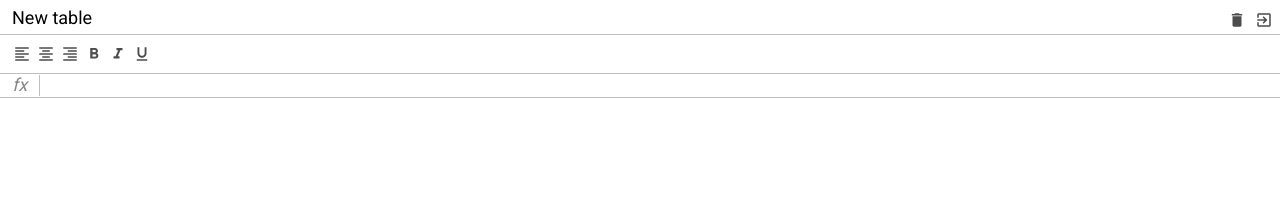
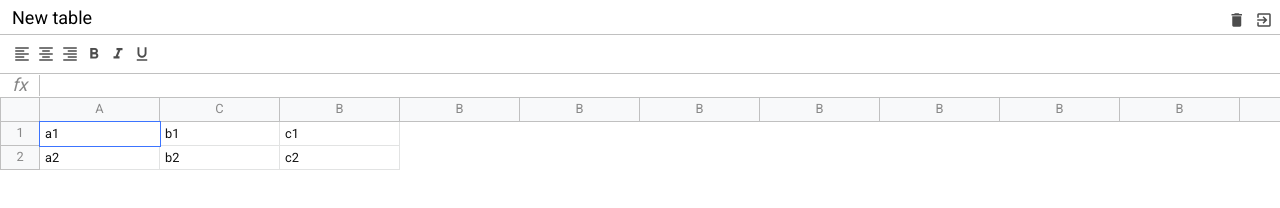
Before and after one commit to Abdurasul09/excel-project, a website built with webpack: page src/index.html in a window 1280 px wide. Built offline with nearby package versions, Linux system fonts and the light colour scheme.

Commit message:
style table

```diff
--- a/src/index.html
+++ b/src/index.html
@@ -49,7 +49,54 @@
 
 				</div>
 			</div>
-			<div class="excel__table"></div>
+			<div class="excel__table">
+				<div class="row">
+					<div class="row-info">
+
+					</div>
+					<div class="row-data">
+						<div class="column">A</div>
+						<div class="column">C</div>
+						<div class="column">B</div>
+						<div class="column">B</div>
+						<div class="column">B</div>
+						<div class="column">B</div>
+						<div class="column">B</div>
+						<div class="column">B</div>
+						<div class="column">B</div>
+						<div class="column">B</div>
+						<div class="column">B</div>
+						<div class="column">B</div>
+						<div class="column">B</div>
+						<div class="column">B</div>
+						<div class="column">B</div>
+						<div class="column">B</div>
+						<div class="column">B</div>
+						<div class="column">B</div>
+						<div class="column">B</div>
+					</div>
+				</div>
+				<div class="row">
+					<div class="row-info">
+						1
+					</div>
+					<div class="row-data">
+						<div class="cell selected">a1</div>
+						<div class="cell">b1</div>
+						<div class="cell">c1</div>
+					</div>
+				</div>
+				<div class="row">
+					<div class="row-info">
+						2
+					</div>
+					<div class="row-data">
+						<div class="cell">a2</div>
+						<div class="cell">b2</div>
+						<div class="cell">c2</div>
+					</div>
+				</div>
+			</div>
 		</div>
 	</div>
 </body>
--- a/src/scss/index.scss
+++ b/src/scss/index.scss
@@ -21,4 +21,7 @@ body {
 .excel{
 	position: relative;
 	color: #888;
+	height: 100%;
+	min-width: 100%;
+	font-size: .8rem;
 }
--- a/src/scss/table.scss
+++ b/src/scss/table.scss
@@ -1,6 +1,65 @@
 @import "./mixins";
 @import "./variables";
 
-.excel__table{
+.excel__table {
+  position: absolute;
+  right: 0;
+  top: $header-height + $toolbar-height + $formula-height;
+  left: 0;
+  overflow-x: auto;
+  padding-bottom: 1px;
 
+
+  .row {
+    display: flex;
+    flex-direction: row;
+    min-height: 20px;
+    height: $row-height;
+  }
+
+  .row-info {
+    display: flex;
+    justify-content: center;
+    align-items: center;
+    min-width: $info-cell-width;
+    height: 100%;
+    border: 1px solid $border-color;
+    background: #f8f9fa;
+    border-top: none;
+  }
+
+  .row-data {
+    display: flex;
+
+  }
+
+  .column{
+    display: flex;
+    justify-content: center;
+    align-items: center;
+    background: #f8f9fa;
+    min-width: 40px;
+    width: $cell-width;
+    border: 1px solid $border-color;
+    height: 100%;
+    border-top: 0;
+    border-left: 0;
+  }
+
+  .cell {
+    min-width: 40px;
+    padding: 5px;
+    width: $cell-width;
+    border: 1px solid #e2e3e3;
+    border-left: 0;
+    border-top: 0;
+    color: #111;
+    white-space: nowrap;
+    outline: none;
+    &.selected {
+      outline: 1px solid #3c74ff;
+      border: none;
+      z-index: 2;
+    }
+  }
 }
```
